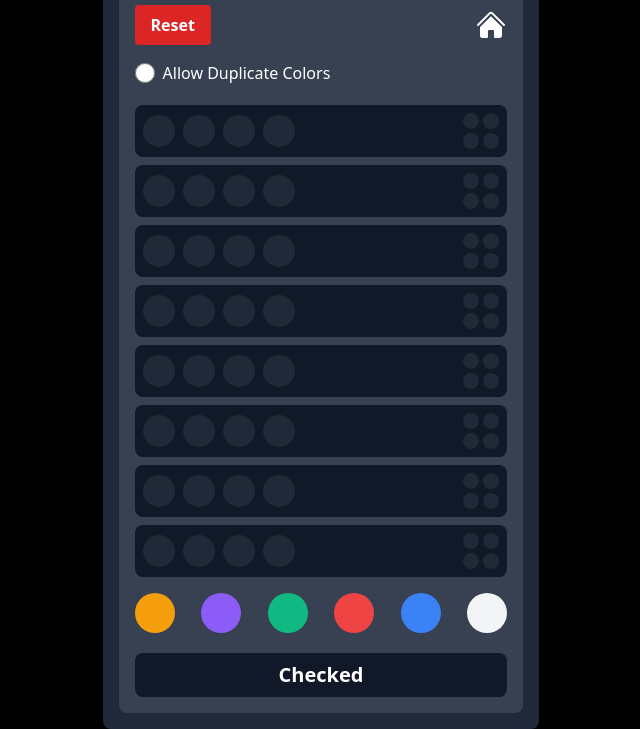
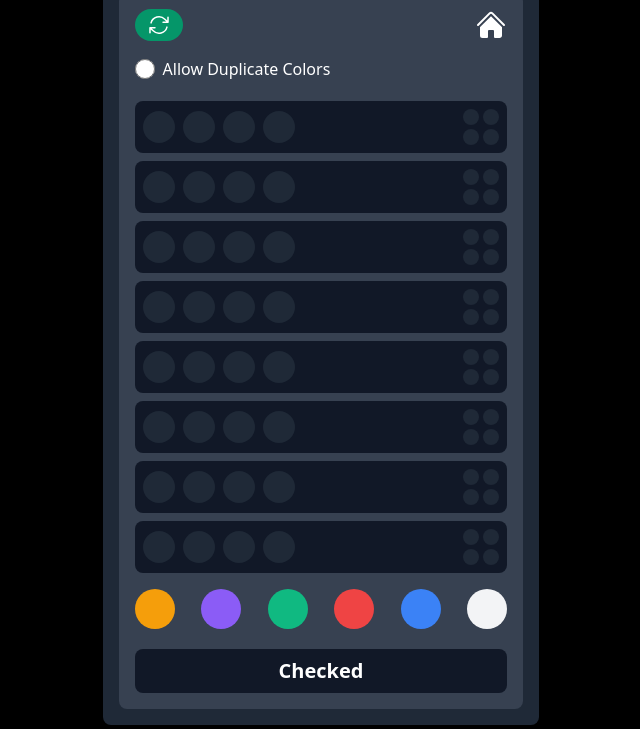
Before and after one commit to RanaMuhammadSubhan/Mastermind-Game, a plain HTML site: page Homepage.html in a window 1280 px wide. Shown: the part 85-814 px from the top of the page, without its empty margins (319-959 px from the left). Drawn offline with nearby package versions, Linux system fonts and the light colour scheme; some packages are replaced by stand-ins of ours; a script that the page names is missing.

Commit message:
hero icon added

```diff
--- a/Homepage.html
+++ b/Homepage.html
@@ -19,11 +19,15 @@
       </div>
       <div class="bg-gray-700 p-4 rounded-lg">
         <div class="flex items-center justify-between mb-4">
+
           <button
             onclick="startNewGame(), playClickSound()"
-            class="bg-red-600 hover:bg-red-700 text-white font-bold py-2 px-4 rounded"
+            class="bg-green-600 hover:bg-red-700 text-white font-bold py-1 px-3 rounded-full"
           >
-            Reset
+          <svg xmlns="http://www.w3.org/2000/svg" viewBox="0 0 24 24" fill="currentColor" class="size-6 w-6 h-6">
+            <path fill-rule="evenodd" d="M4.755 10.059a7.5 7.5 0 0 1 12.548-3.364l1.903 1.903h-3.183a.75.75 0 1 0 0 1.5h4.992a.75.75 0 0 0 .75-.75V4.356a.75.75 0 0 0-1.5 0v3.18l-1.9-1.9A9 9 0 0 0 3.306 9.67a.75.75 0 1 0 1.45.388Zm15.408 3.352a.75.75 0 0 0-.919.53 7.5 7.5 0 0 1-12.548 3.364l-1.902-1.903h3.183a.75.75 0 0 0 0-1.5H2.984a.75.75 0 0 0-.75.75v4.992a.75.75 0 0 0 1.5 0v-3.18l1.9 1.9a9 9 0 0 0 15.059-4.035.75.75 0 0 0-.53-.918Z" clip-rule="evenodd" />
+          </svg>
+
           </button>
 
           <span class="text-xl font-bold" onclick="playClickSound()"
```
